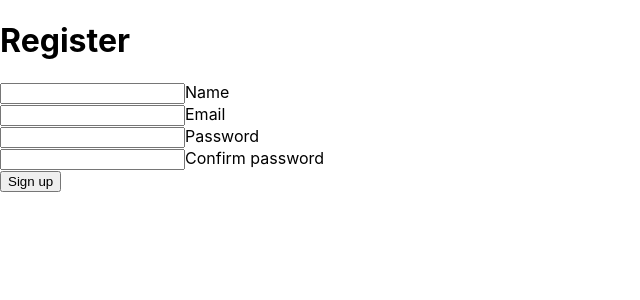
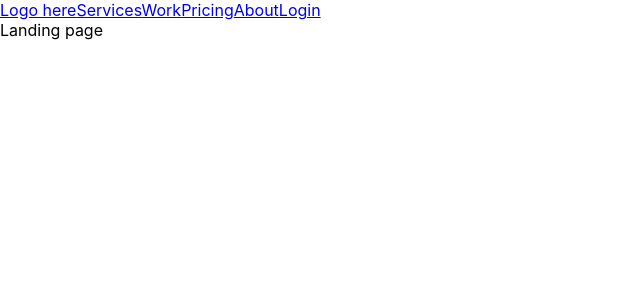
Before and after one commit to nathannlu/website-builder, a React (Create React App) app in the folder client/: page / in a window 1280 px wide. Shown: the top 300 px of the page, without its empty margins (0-640 px from the left). Built offline with nearby package versions, Linux system fonts and the light colour scheme.

Commit message:
Set up react routing

```diff
--- a/client/src/App.js
+++ b/client/src/App.js
@@ -6,6 +6,13 @@ import { setCurrentUser, logoutUser } from './actions/authActions';
 
 import { Provider } from 'react-redux';
 import store from './store';
+
+import Navbar from './components/Navbar';
+import Landing from './screens/Landing';
+import Services from './screens/Services';
+import Work from './screens/Work';
+import Pricing from './screens/Pricing';
+import About from './screens/About';
 
 import Register from './screens/Register';
 import Login from './screens/Login';
@@ -36,8 +43,14 @@ const App = () => {
 		<Provider store={store}>
 			<Router>
 				<div className="App">
-					{/* Navbar goes here */}
-					<Route exact path="/" component={Register} />
+					<Navbar />
+					<Route exact path="/" component={Landing} />
+					<Route exact path="/services" component={Services} />
+					<Route exact path="/work" component={Work} />
+					<Route exact path="/pricing" component={Pricing} />
+					<Route exact path="/about" component={About} />
+
+
 					<Route exact path="/register" component={Register} />
 					<Route exact path="/login" component={Login} />
 					<Switch>
--- /dev/null
+++ b/client/src/components/Navbar.js
@@ -0,0 +1,21 @@
+import React from 'react';
+import { Link } from 'react-router-dom';
+
+const Navbar = () => {
+	return (
+		<div>
+			<Link to="/">
+				Logo here
+			</Link>
+
+			<Link to="/services">Services</Link>
+			<Link to="/work">Work</Link>
+			<Link to="/pricing">Pricing</Link>
+			<Link to="/about">About</Link>
+
+			<Link to="/login">Login</Link>
+		</div>
+	)
+};
+
+export default Navbar
--- /dev/null
+++ b/client/src/screens/About.js
@@ -0,0 +1,11 @@
+import React from 'react';
+
+const About = () => {
+	return (
+		<div>
+			About
+		</div>
+	)
+};
+
+export default About;
--- a/client/src/screens/Dashboard.js
+++ b/client/src/screens/Dashboard.js
@@ -4,9 +4,15 @@ import { connect } from 'react-redux';
 import { logoutUser } from '../actions/authActions';
 
 const Dashboard = props => {
+	const onLogoutClick = e => {
+		e.preventDefault();
+		props.logoutUser();
+	}
+
 	return (
 		<div>
 			User Dashboard
+			<button onClick={onLogoutClick}>Logout</button>
 		</div>
 	)
 };
--- /dev/null
+++ b/client/src/screens/Landing.js
@@ -0,0 +1,11 @@
+import React from 'react';
+
+const Landing = () => {
+	return (
+		<div>
+			Landing page
+		</div>
+	)
+};
+
+export default Landing
--- /dev/null
+++ b/client/src/screens/Pricing.js
@@ -0,0 +1,11 @@
+import React from 'react';
+
+const Pricing = () => {
+	return (
+		<div>
+			This is pricing page
+		</div>
+	)
+};
+
+export default Pricing
--- /dev/null
+++ b/client/src/screens/Services.js
@@ -0,0 +1,11 @@
+import React from 'react';
+
+const Services = () => {
+	return (
+		<div>
+			services page
+		</div>
+	)
+};
+
+export default Services;
--- /dev/null
+++ b/client/src/screens/Work.js
@@ -0,0 +1,11 @@
+import React from 'react';
+
+const Work = () => {
+	return (
+		<div>
+			Work page
+		</div>
+	)
+};
+
+export default Work;
```
